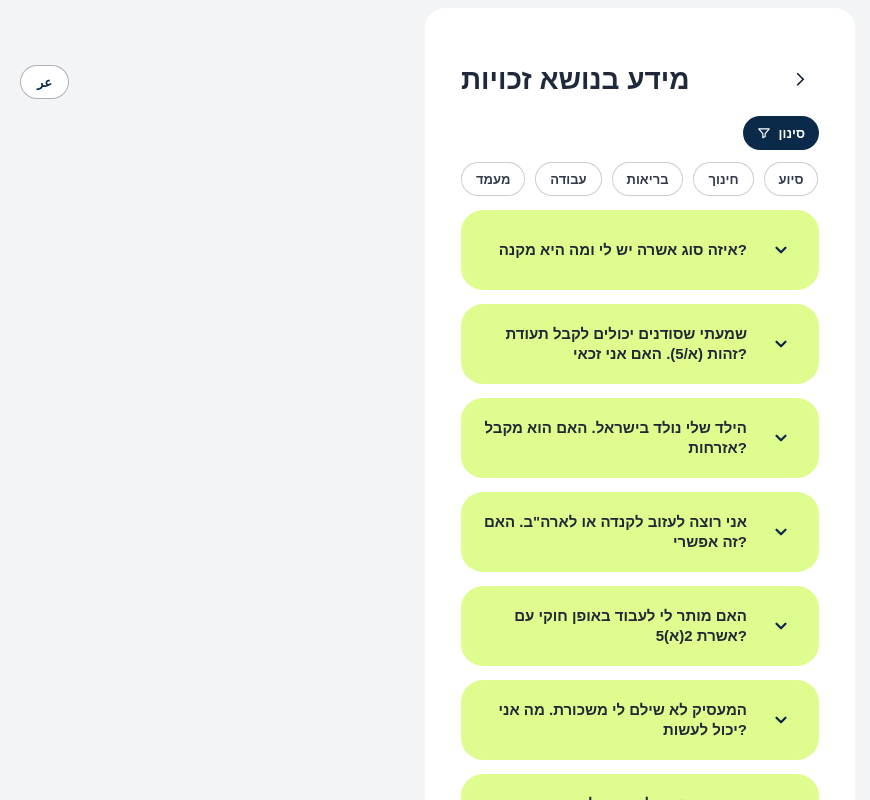
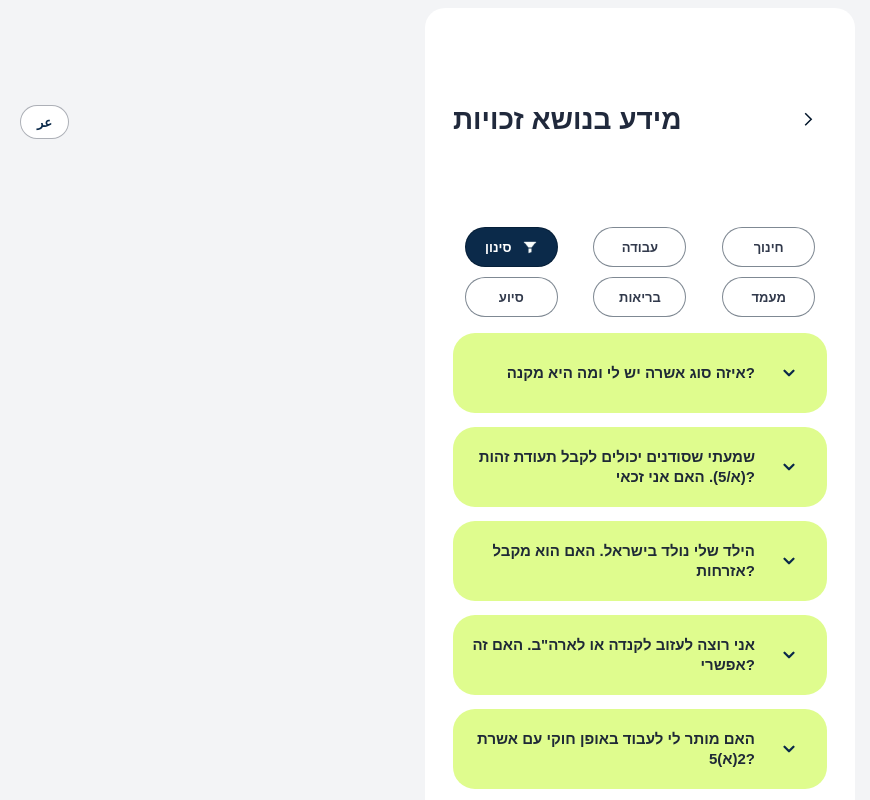
Before and after one commit to product-jam-2026/ReFuge-web, a Next.js app: page /en/rights in a window 1280 px wide. Both pictures are taken after a click on the button "סינון". Shown: the top 800 px of the page, without its empty margins (0-870 px from the left). Built offline with nearby package versions, Linux system fonts and the light colour scheme; a web font is replaced by a local one.

Commit message:
fixing button of langswitch on HS, changing arabic, fixing whatever was asked by efrat on groupchat until 1622

```diff
--- a/app/[locale]/(app)/forms/child-registration-request/review/page.tsx
+++ b/app/[locale]/(app)/forms/child-registration-request/review/page.tsx
@@ -125,7 +125,7 @@ export default function Review() {
         تم ملء نموذجك بنجاح! وهو موجود في منطقة قاعدة النماذج
       </h1>
       <h1 className={styles.title}>
-        הטופס שלך מולא בהצלחה! ונמצא באזור מאגר הטפסים
+        הטופס שלך מולא בהצלחה! ונמצא באיזור מאגר הטפסים
       </h1>
 
       {/* <pre className={styles.jsonBox}>
--- a/app/[locale]/(app)/forms/page.tsx
+++ b/app/[locale]/(app)/forms/page.tsx
@@ -29,7 +29,7 @@ export default function FormsPage() {
         <img className={styles.readButton} src="/images/readButton.svg"></img>
       </div>
       <div className={styles.subTextSection}>
-        מכן נתן לגשת לאזור של כל אחד מהטפסים הקיימים במאגר. בכל אזור קיימים
+        מכן נתן לגשת לאיזור של כל אחד מהטפסים הקיימים במאגר. בכל איזור קיימים
         הטפסים המלאים, טיוטות, ומלוי חדש של הטופס
       </div>
       <div className={styles.imageContainer}>
--- a/app/[locale]/(app)/home/HomePage.module.css
+++ b/app/[locale]/(app)/home/HomePage.module.css
@@ -178,3 +178,7 @@ align-content: start;
 .cardBlue{ background: #9bbcff; }
 .cardGreen{ background: var(--c-mint); }
 .cardOrange{ background: var(--c-orange); }
+
+.root :global(.langFab){
+  background: #E6F2FF;
+}
--- a/app/[locale]/(app)/rights/RightsPage.module.css
+++ b/app/[locale]/(app)/rights/RightsPage.module.css
@@ -1,5 +1,5 @@
 .root{
-  padding: 18px 18px;
+  padding: 18px 10px;
   padding-bottom: calc(var(--screen-bottom-padding) + env(safe-area-inset-bottom));
   min-height: 100dvh;
   background: var(--c-surface);
@@ -12,10 +12,10 @@
   align-items: center;
   text-align: right;        /* ✅ יישור טקסט */
   width: 100%;
-    padding-right: 50px; /* כדי שלא תידבק לחץ */
+  padding-right: 50px; /* כדי שלא תידבק לחץ */
   min-height: 44px;
-  margin-top: 16px;
-  margin-bottom: 14px;
+  margin-top: 56px;
+  margin-bottom: 24px;
 }
 
 .title{
@@ -50,55 +50,88 @@
 
 /* ✅ filter should sit on the right (RTL) */
 .topControls{
-  display: flex;
-  justify-content: flex-end;
-  margin-bottom: 12px;
+  display: grid;
+  grid-template-columns: repeat(3, minmax(0, 1fr));
+  gap: 10px 12px;
+  justify-content: stretch;
+  justify-items: center;
+  width: 100%;
+  align-items: center;
+  margin-bottom: 16px;
+  margin-top: 85px;
 }
 
 .filterPill{
-  height: 34px;
-  padding: 0 14px;
-  margin-left: auto;
-  border-radius: 999px;
-  border: 0;
+  display: inline-flex;
+  width: 93px;
+  height: 40px;
+  padding: 12px 24px;
+  justify-content: center;
+  align-items: center;
+  gap: 10px;
+  border-radius: 30px;
+  border: 0.5px solid rgba(1, 20, 41, 0.50);
   background: var(--c-blue-2);
   color: #fff;
-
-  display: inline-flex;
-  align-items: center;
-  gap: 8px;
-
+  flex-direction: row-reverse;
   font-weight: 800;
   font-size: 13px;
   cursor: pointer;
+  justify-self: center;
+  grid-column: 1;
+  grid-row: 1;
 }
 
 .filterPill:active{
   transform: translateY(1px);
 }
 
-/* ✅ tags appear only when filter is open (in TSX) */
-.tagsRow{
-  display: flex;
-  flex-wrap: wrap;
-  gap: 10px;
-  margin-bottom: 14px;
-}
-
 /* chip default = white with light border */
 .tag{
-  height: 34px;
-  padding: 0 14px;
-  border-radius: 999px;
-
-  border: 1px solid rgba(20, 30, 50, 0.22);
+  display: inline-flex;
+  width: 93px;
+  height: 40px;
+  padding: 12px 24px;
+  justify-content: center;
+  align-items: center;
+  gap: 10px;
+  border-radius: 30px;
+  border: 0.5px solid rgba(1, 20, 41, 0.50);
   background: #fff;
   color: rgba(20, 30, 50, 0.88);
-
   font-weight: 800;
   font-size: 13px;
   cursor: pointer;
   white-space: nowrap;
+}
+
+.filtersClosed .tag{
+  display: none;
+}
+
+.tagWork{
+  grid-column: 2;
+  grid-row: 1;
+}
+
+.tagEducation{
+  grid-column: 3;
+  grid-row: 1;
+}
+
+.tagHelp{
+  grid-column: 1;
+  grid-row: 2;
+}
+
+.tagHealth{
+  grid-column: 2;
+  grid-row: 2;
+}
+
+.tagStatus{
+  grid-column: 3;
+  grid-row: 2;
 }
 
 /* ✅ selected = outline (like figma) */
--- a/app/[locale]/(app)/rights/page.tsx
+++ b/app/[locale]/(app)/rights/page.tsx
@@ -150,15 +150,7 @@ const FAQS: FaqItem[] = [
 
 function FilterIcon() {
   return (
-    <svg viewBox="0 0 24 24" width="14" height="14" aria-hidden="true">
-      <path
-        d="M3 5h18l-7 8v5l-4 2v-7L3 5z"
-        fill="none"
-        stroke="currentColor"
-        strokeWidth="2"
-        strokeLinejoin="round"
-      />
-    </svg>
+    <img src="/illustrations/Filter.svg" alt="" width="16" height="16" />
   );
 }
 
@@ -241,8 +233,8 @@ export default function RightsPage() {
         </Link>
       </header>
 
-      {/* ✅ filter pill on the RIGHT */}
-      <div className={styles.topControls}>
+      {/* ✅ filter + tags as one aligned grid */}
+      <div className={`${styles.topControls} ${filterOpen ? styles.filtersOpen : styles.filtersClosed}`}>
         <button
           type="button"
           className={styles.filterPill}
@@ -252,23 +244,20 @@ export default function RightsPage() {
           <FilterIcon />
           <span>{lang === 'he' ? 'סינון' : 'تصفية'}</span>
         </button>
-      </div>
 
-      {/* ✅ tags only when filterOpen */}
-      {filterOpen && (
-        <div className={styles.tagsRow}>
-          {(['status', 'work', 'health', 'education', 'help'] as CategoryKey[]).map((k) => (
+        {(['work', 'education', 'help', 'health', 'status'] as CategoryKey[]).map((k) => (
           <button
             key={k}
             type="button"
-              className={`${styles.tag} ${selected.includes(k) ? styles.tagSelected : ''}`}
+            className={`${styles.tag} ${styles[`tag${k[0].toUpperCase()}${k.slice(1)}`]} ${
+              selected.includes(k) ? styles.tagSelected : ''
+            }`}
             onClick={() => toggleCategory(k)}
           >
             {CATEGORY_LABELS[k][lang]}
           </button>
         ))}
       </div>
-      )}
 
       <section className={styles.list}>
         {visibleFaqs.map((item) => {
--- a/app/[locale]/layout.tsx
+++ b/app/[locale]/layout.tsx
@@ -13,6 +13,12 @@ const simplerPro = localFont({
     { path: "../../public/fonts/SimplerPro-Bold.otf", weight: "700", style: "normal" },
   ],
   variable: "--font-simpler",
+  display: "swap",
+});
+
+const simplerProArabic = localFont({
+  src: [{ path: "../../public/fonts/SimplerPro_HLAR_Mono-Regular.ttf", weight: "400", style: "normal" }],
+  variable: "--font-simpler-ar",
   display: "swap",
 });
 
@@ -32,7 +38,7 @@ export default async function RootLayout({
   const dir = locale === "en" ? "ltr" : "rtl";
 
   return (
-    <html lang={locale} dir={dir} className={simplerPro.variable}>
+    <html lang={locale} dir={dir} className={`${simplerPro.variable} ${simplerProArabic.variable}`}>
       <head>
         <link rel="icon" href="/icons/favicon.png" />
         <link rel="manifest" href="/manifest.json" />
--- a/messages/ar.json
+++ b/messages/ar.json
@@ -3,20 +3,26 @@
   "fallbackName": "صديق/ة",
   "greetingLine": "{greeting}، {name}",
   "greetings": {
-    "morning": "صباح الخير",
-    "noon": "نهارك سعيد",
-    "evening": "مساء الخير",
-    "night": "تصبح على خير"
+    "morning": "سلام",
+    "noon": "سلام",
+    "evening": "سلام",
+    "night": "سلام"
   },
-  "subtitle": "من هنا يمكنك الوصول إلى جميع أقسام التطبيق. ماذا تريد أن تفعل الآن؟",
+  "subtitle": "من هنا يمكن الوصول إلى جميع الأقسام في التطبيق\nماذا تريد أن تفعل الآن؟",
   "cards": {
-    "profile": { "title": "المنطقة الشخصية", "desc": "تعديل التفاصيل الشخصية" },
-    "forms": { "title": "نماذج للتعبئة", "desc": "جميع النماذج من استبيان الدخول" },
-    "rights": { "title": "الحقوق", "desc": "قاعدة أسئلة وأجوبة حول الحقوق" },
-    "myForms": { "title": "نماذجي", "desc": "نماذج قمت بتعبئتها سابقاً (قريباً)" }
+    "profile": { "title": "المنطقة الشخصية", "desc": "عرض المعلومات والمستندات وتعديل الاستبيان" },
+    "forms": { "title": "قاعدة النماذج", "desc": "تعبئة نموذج جديد، عرض النماذج الموجودة واستكمال المسودات" },
+    "rights": { "title": "قاعدة الحقوق", "desc": "أسئلة وأجوبة حول الحقوق" },
+    "myForms": { "title": "نماذجي", "desc": "عرض النماذج المكتملة" }
   }
-}
-,
+},
+  "subtitle": "من هنا يمكن الوصول إلى جميع الأقسام في التطبيق\nماذا تريد أن تفعل الآن؟",
+  "cards": {
+    "profile": { "title": "المنطقة الشخصية", "desc": "عرض المعلومات والمستندات، وتعديل استبيان الدخول" },
+    "forms": { "title": "قاعدة النماذج", "desc": "تعبئة نموذج جديد، عرض النماذج الموجودة واستكمال المسودات" },
+    "rights": { "title": "قاعدة الحقوق", "desc": "أسئلة وأجوبة حول الحقوق" },
+    "myForms": { "title": "نماذجي", "desc": "عرض النماذج المكتملة" }
+  },
   "Navigation": {
     "home": "الرئيسية",
     "profile": "الملف الشخصي",
@@ -358,6 +364,22 @@
   "arrivalReasons": { "safety": "الأمان", "family": "لمّ الشمل", "other": "أخرى" },
   "buttons": { "saveDraft": "حفظ مسودة", "finish": "إنهاء التسجيل", "saveDraftBack": "حفظ المسودة والعودة" }
 },
+  "FormsPage": {
+    "forms": {
+      "childAllowanceRequest": {
+        "title": "طلب مخصصات الأطفال",
+        "subtitle": "طلب لدفع شهري للمساعدة في تكاليف تربية الأطفال حتى سن 18"
+      },
+      "childRegistrationRequest": {
+        "title": "طلب تسجيل طفل وُلد في إسرائيل لوالد/ة مقيم/ة في إسرائيل",
+        "subtitle": "تنظيم مكانة الطفل في إسرائيل"
+      },
+      "personRegistrationRequest": {
+        "title": "استبيان لتسجيل شخص",
+        "subtitle": "الاعتراف لدى مؤسسة التأمين الوطني"
+      }
+    }
+  },
   "ProfilePage": {
     "title": "المنطقة الشخصية",
     "notLoggedIn": "للاطلاع على التفاصيل الشخصية، يرجى تسجيل الدخول",
--- a/messages/he.json
+++ b/messages/he.json
@@ -3,21 +3,21 @@
     "fallbackName": "חבר/ה",
     "greetingLine": "{greeting}, {name}",
     "greetings": {
-      "morning": "בוקר טוב",
-      "noon": "צהריים טובים",
-      "evening": "ערב טוב",
-      "night": "לילה טוב"
+      "morning": "שלום",
+      "noon": "שלום",
+      "evening": "שלום",
+      "night": "שלום"
     },
     "subtitle": "מכאן ניתן לגשת לכל האיזורים באפליקציה\nמה תרצה לעשות כעת?",
     "cards": {
-      "profile": { "title": "אזור אישי", "desc": "עריכת פרטים אישיים" },
+      "profile": { "title": "איזור אישי", "desc": "צפייה במידע ומסמכים, עריכת שאלון כניסה" },
       "forms": {
-        "title": "טפסים למילוי",
-        "desc": "כל המידע משאלון הכניסה מתמלא אוטומטית - ניתן להוסיף או לערוך שדות חסרים"
+        "title": "מאגר הטפסים",
+        "desc": "מילוי טופס חדש, צפייה בטפסים קיימים והשלמת טיוטות"
       },
       "rights": {
-        "title": "זכויות",
-        "desc": "מאגר שאלות ותשובות בנושא זכויות חשובות"
+        "title": "מאגר זכויות",
+        "desc": "שאלות ותשובות בנושא זכויות"
       },
       "myForms": { "title": "הטפסים שלי", "desc": "צפייה בטפסים מלאים" }
     }
--- a/styles/global.css
+++ b/styles/global.css
@@ -6,6 +6,11 @@
 :root{
   --font-family-app: var(--font-simpler), system-ui, sans-serif;
   --font-family-heading: var(--font-simpler), system-ui, sans-serif;
+}
+
+html[lang="ar"]{
+  --font-family-app: var(--font-simpler-ar), var(--font-simpler), system-ui, sans-serif;
+  --font-family-heading: var(--font-simpler-ar), var(--font-simpler), system-ui, sans-serif;
 }
 
 html, body, button, input, select, textarea{
@@ -272,7 +277,7 @@ button:focus {
   padding: 0 16px;
   border-radius: 999px;
 
-  background: var(--c-surface);
+  background: var(--langFabBg, var(--c-surface));
   border: 1px solid rgba(20, 30, 50, 0.35);
   color: var(--c-blue-2);
 
```
Also changed, not shown: app/[locale]/(app)/home/page.tsx (+6 -3 lines), app/[locale]/(app)/profile/ProfilePage.module.css (+16 -8 lines), app/[locale]/(app)/profile/page.tsx (+4 -4 lines), public/illustrations/Filter.svg (added). Lines whose indentation alone changed are shown as unchanged.
